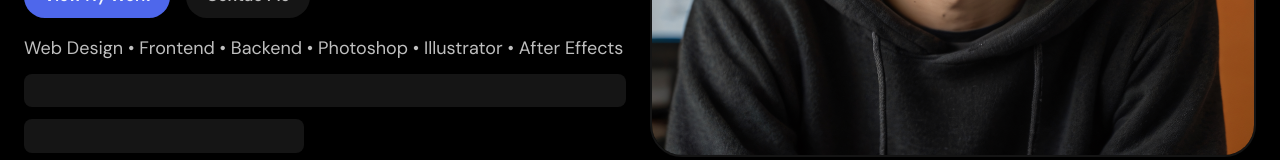
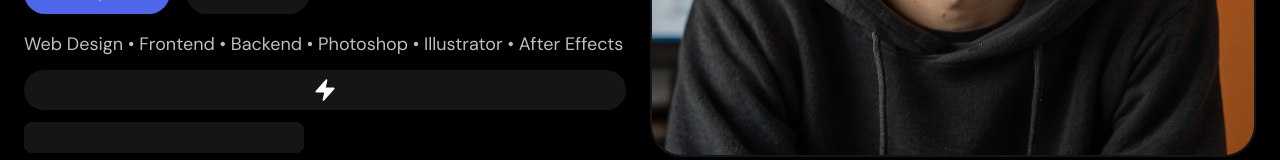
Before and after one commit to mascud22/my-portfolio, a React (Vite) app: page / in a window 1280 px wide. Shown: the part 450-610 px from the top of the page. Built offline with nearby package versions, Linux system fonts and the light colour scheme; some icons are missing.

Commit message:
icon changes

```diff
--- a/src/Hero.jsx
+++ b/src/Hero.jsx
@@ -1,4 +1,5 @@
-import { IdentificationIcon, QuestionMarkCircleIcon, StarIcon } from '@heroicons/react/16/solid'
+import { FaceFrownIcon, GifIcon, IdentificationIcon, KeyIcon, LifebuoyIcon, MapIcon, QuestionMarkCircleIcon, StarIcon } from '@heroicons/react/16/solid'
+import { BoltIcon } from '@heroicons/react/20/solid'
 import React from 'react'
 
 const Hero = () => {
@@ -7,13 +8,21 @@ const Hero = () => {
         <div className='bg-secondary/ flex-1 h-full flex flex-col mb-2'>
           <h1  style={{ fontFamily: 'Poppins, sans-serif' }} className='text-ui-color text-[47px] sm:text-5xl font-semibold flex items-center gap-2 border-2 border-ui-color/10  p-0.5 rounded-3xl w-full sm:w-fit justify-center sm:justify-start'>Full-Stack <QuestionMarkCircleIcon className='size-12 text-text-third'/></h1>
           <h1  style={{ fontFamily: 'Poppins, sans-serif' }} className='text-text text-[35px] sm:text-5xl ml-1 mt-1 font-semibold  text-center sm:text-left '>Web Developer & <span className=' text-text-third'>Creative Designer Visionary •  </span> </h1>
-          <p className='mt-4 mb-1 text-text-third   text-lg text-center sm:text-left line-clamp-3 sm:line-clamp-6'>I design and build fast, modern, and scalable <b>web applications</b>.My main expertise is <b>frontend and backend development</b>, supported by strong skills in <b>graphic design</b> and <b>motion design.</b></p>
+          <p className='mt-4 mb-1 px-3 sm:px-0 text-text-third   text-lg text-center sm:text-left line-clamp-3 sm:line-clamp-6'>I design and build fast, modern, and scalable <b>web applications</b>.My main expertise is <b>frontend and backend development</b>, supported by strong skills in <b>graphic design</b> and <b>motion design.</b></p>
           <div className='flex items-center gap-4  sm:justify-start w-full justify-center '>
             <button className='mt-6 bg-ui-color text-ui-color-text px-5 py-2.5 rounded-[21px] font-semibold hover:scale-105 transition-all ease-in-out  cursor-pointer'>View Ny Work</button>
             <button className='mt-6  bg-secondary text-text-third px-5 py-2.5 rounded-[21px] font-semibold hover:scale-105 transition-all ease-in-out flex items-center gap-2 '>Contac Me </button>
           </div>
           <span className='text-text-third justify-center flex sm:flex sm:justify-start  text-lg text-center sm:text-left mt-4'>Web Design • Frontend • Backend • Photoshop • Illustrator • After Effects</span>
-          <div className='w-full h-10 rounded-lg bg-secondary mt-3'></div>
+          <div className='w-full h-10 rounded-3xl bg-secondary mt-3 flex items-center p-2 justify-between'>
+            <FaceFrownIcon className='size-6 text-text'/>
+            <IdentificationIcon className='size-6 text-text'/>
+            <FaceFrownIcon className='size-6 text-text'/>
+            <BoltIcon className='size-6 text-text'/>
+            <MapIcon className='size-6 text-text'/>
+            <KeyIcon className='size-6 text-text'/>
+            <LifebuoyIcon className='size-6 text-text'/>
+          </div>
           <div className='w-70 h-10 bg-secondary rounded-lg mt-3'></div>
         </div>
 
```
